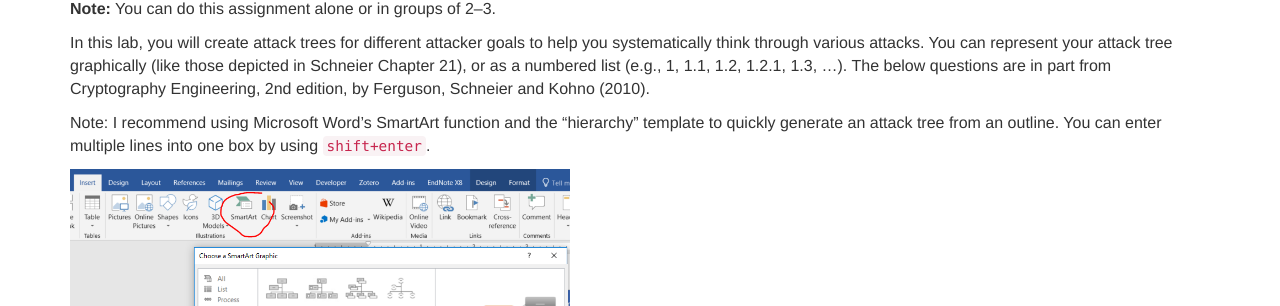
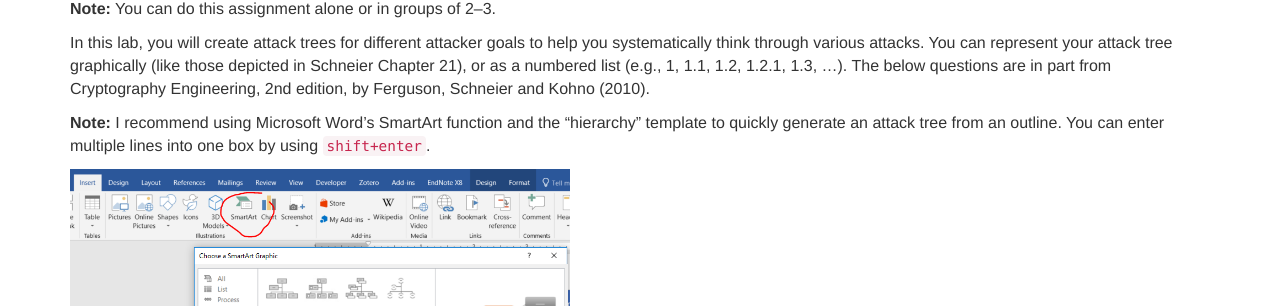
Before and after one commit to security-assignments/security-assignments.github.io, a Jekyll site: the page built from _labs/lab_threat_modeling.md, in a window 1280 px wide. Shown: the part 131-437 px from the top of the page. Built offline with Jekyll 4.4.1, drawn with Linux system fonts in a browser that asks for light colours; part of the change alters nothing that is shown.

```diff
--- a/_labs/lab_threat_modeling.md
+++ b/_labs/lab_threat_modeling.md
@@ -8,7 +8,7 @@ descripton: Practice with attack trees
 
 In this lab, you will create attack trees for different attacker goals to help you systematically think through various attacks. You can represent your attack tree graphically (like those depicted in Schneier Chapter 21), or as a numbered list (e.g., 1, 1.1, 1.2, 1.2.1, 1.3, …). The below questions are in part from Cryptography Engineering, 2nd edition, by Ferguson, Schneier and Kohno (2010).
 
-Note: I recommend using Microsoft Word’s SmartArt function and the "hierarchy" template to quickly generate an attack tree from an outline. You can enter multiple lines into one box by using `shift+enter`.
+**Note:** I recommend using Microsoft Word’s SmartArt function and the "hierarchy" template to quickly generate an attack tree from an outline. You can enter multiple lines into one box by using `shift+enter`.
 
 ![image_4]({{ "/assets/images/lab_threatmodel_smartart.PNG" | relative_url }}){: width="500px" }
 
```
